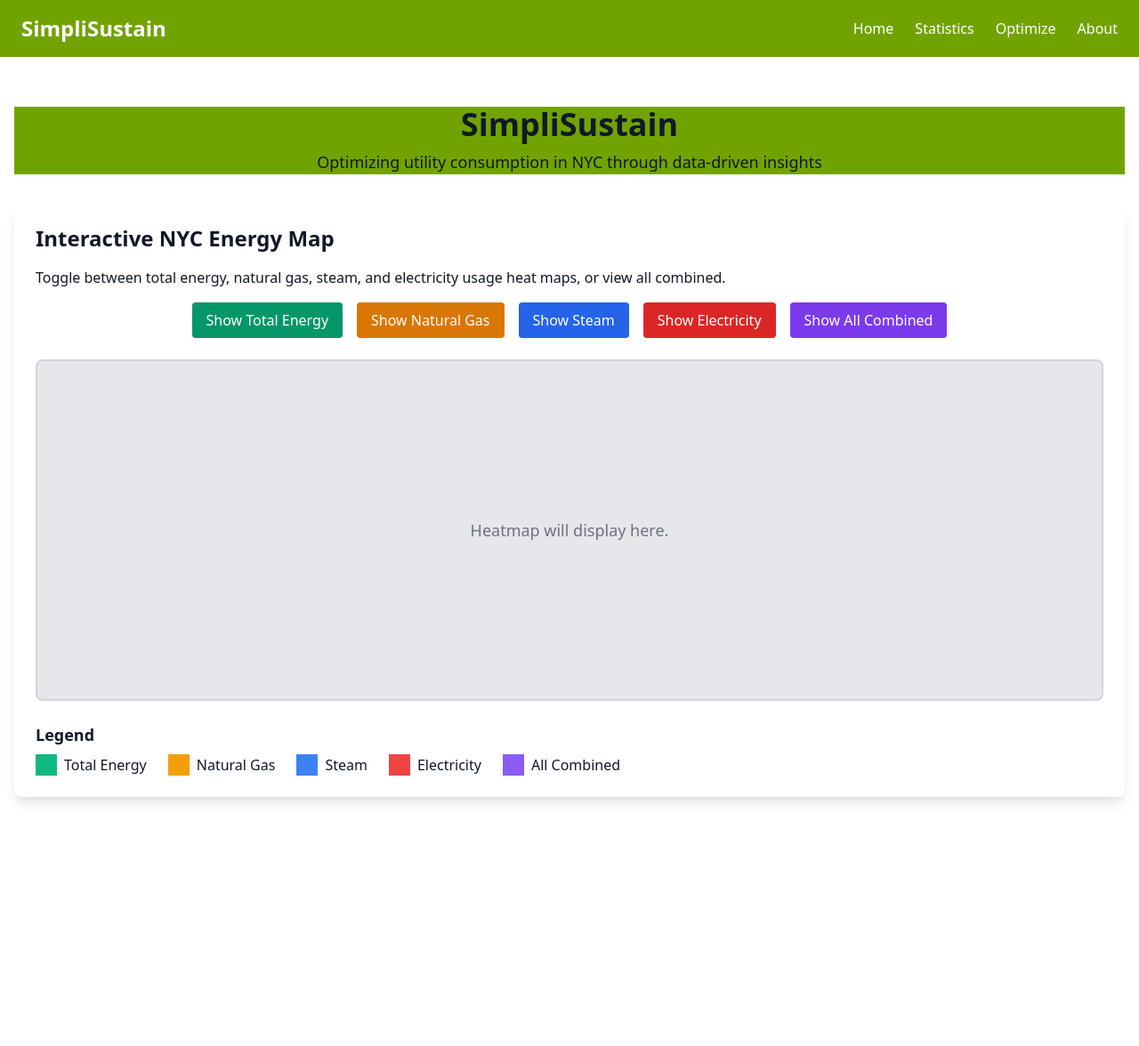
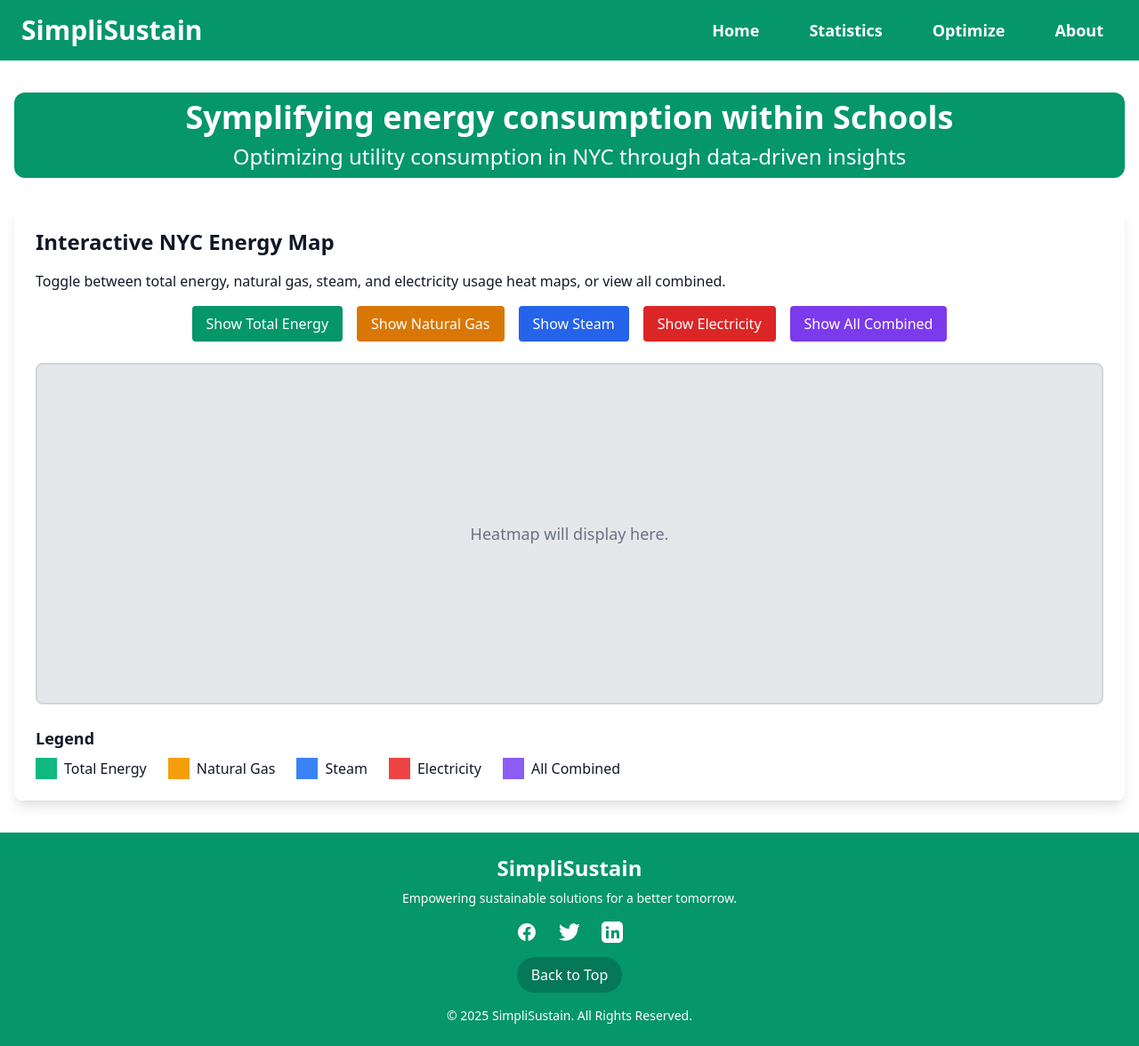
Before and after one commit to SaptiSD/Tamuhack_25_new, a Flask app: page / in a window 1280 px wide. Shown: the whole page at 89% size. Before the commit the page ends 903 px from the top, so only its background shows below. Run offline with Flask 3, Linux system fonts and the light colour scheme; a map, chart or similar area stays blank.

Commit message:
QoL astestics

```diff
--- a/templates/base.html
+++ b/templates/base.html
@@ -15,19 +15,47 @@
 </head>
 <body class="bg-[#F4F9F4] text-gray-900">
     <!-- Header and Navigation -->
-    <header class="bg-[#71A300] text-white">
+    <header class="bg-green-600 text-white">
     <div class="container mx-auto flex justify-between items-center py-4 px-6">
-            <a href="/" class="text-2xl font-bold">SimpliSustain</a>
+        <!-- Updated Logo -->
+        <a href="/" class="text-3xl font-bold">SimpliSustain</a>
+
+        <!-- Updated Navigation -->
         <nav>
             <ul class="flex space-x-6">
-                    <li><a href="/" class="hover:underline">Home</a></li>
-                    <li><a href="/statistics" class="hover:underline">Statistics</a></li>
-                    <li><a href="/optimize" class="hover:underline">Optimize</a></li>
-                    <li><a href="/about" class="hover:underline">About</a></li>
+                <li>
+                    <a
+                        href="/"
+                        class="font-semibold text-lg px-4 py-2 rounded-lg transition duration-300 transform hover:bg-white hover:text-green-700 hover:scale-105">
+                        Home
+                    </a>
+                </li>
+                <li>
+                    <a
+                        href="/statistics"
+                        class="font-semibold text-lg px-4 py-2 rounded-lg transition duration-300 transform hover:bg-white hover:text-green-700 hover:scale-105">
+                        Statistics
+                    </a>
+                </li>
+                <li>
+                    <a
+                        href="/optimize"
+                        class="font-semibold text-lg px-4 py-2 rounded-lg transition duration-300 transform hover:bg-white hover:text-green-700 hover:scale-105">
+                        Optimize
+                    </a>
+                </li>
+                <li>
+                    <a
+                        href="/about"
+                        class="font-semibold text-lg px-4 py-2 rounded-lg transition duration-300 transform hover:bg-white hover:text-green-700 hover:scale-105">
+                        About
+                    </a>
+                </li>
             </ul>
         </nav>
     </div>
 </header>
+
 
     <!-- Main Content -->
     <main class="container mx-auto p-4">
@@ -35,8 +63,44 @@
     </main>
 
     <!-- Footer -->
-    <footer class="bg-[#558000] text-white text-center py-4 mt-10">
-        <p>&copy; 2025 SimpliSustain. All Rights Reserved.</p>
+    <footer class="bg-green-600 text-white py-6">
+        <div class="container mx-auto text-center space-y-4">
+            <!-- Logo and Description -->
+            <div>
+                <a href="/" class="text-2xl font-bold hover:text-green-300 transition">SimpliSustain</a>
+                <p class="text-sm mt-2">Empowering sustainable solutions for a better tomorrow.</p>
+            </div>
+
+            <!-- Social Media Icons -->
+            <div class="flex justify-center space-x-6">
+                <a href="https://facebook.com" target="_blank" class="hover:text-green-300 transition">
+                    <svg class="w-6 h-6" xmlns="http://www.w3.org/2000/svg" fill="currentColor" viewBox="0 0 24 24">
+                        <path d="M22 12c0-5.522-4.478-10-10-10S2 6.478 2 12c0 4.991 3.657 9.128 8.438 9.876v-6.99H7.896v-2.886h2.542V9.797c0-2.507 1.493-3.89 3.777-3.89 1.094 0 2.238.195 2.238.195v2.457h-1.26c-1.242 0-1.63.772-1.63 1.56v1.874h2.773l-.443 2.886h-2.33v6.99C18.343 21.128 22 16.991 22 12z"/>
+                    </svg>
+                </a>
+                <a href="https://twitter.com" target="_blank" class="hover:text-green-300 transition">
+                    <svg class="w-6 h-6" xmlns="http://www.w3.org/2000/svg" fill="currentColor" viewBox="0 0 24 24">
+                        <path d="M23.954 4.569c-.885.39-1.83.654-2.825.775 1.014-.604 1.794-1.56 2.163-2.723-.949.564-2.005.974-3.127 1.195-.897-.957-2.178-1.555-3.594-1.555-2.717 0-4.92 2.203-4.92 4.917 0 .39.045.765.127 1.124-4.086-.205-7.72-2.16-10.148-5.134-.423.722-.666 1.56-.666 2.453 0 1.692.861 3.188 2.17 4.067-.802-.026-1.555-.245-2.213-.612v.062c0 2.363 1.683 4.337 3.918 4.785-.41.111-.843.171-1.292.171-.314 0-.615-.03-.916-.086.616 1.926 2.406 3.328 4.526 3.368-1.66 1.303-3.757 2.081-6.032 2.081-.39 0-.779-.023-1.17-.068 2.153 1.384 4.712 2.191 7.457 2.191 8.954 0 13.842-7.413 13.842-13.842 0-.21-.005-.42-.015-.63.949-.684 1.77-1.538 2.423-2.513z"/>
+                    </svg>
+                </a>
+                <a href="https://linkedin.com" target="_blank" class="hover:text-green-300 transition">
+                    <svg class="w-6 h-6" xmlns="http://www.w3.org/2000/svg" fill="currentColor" viewBox="0 0 24 24">
+                        <path d="M19 0h-14c-2.761 0-5 2.239-5 5v14c0 2.761 2.239 5 5 5h14c2.761 0 5-2.239 5-5v-14c0-2.761-2.239-5-5-5zm-11 19h-3v-9h3v9zm-1.5-10.271c-.966 0-1.75-.792-1.75-1.729s.784-1.729 1.75-1.729 1.75.792 1.75 1.729-.784 1.729-1.75 1.729zm13.5 10.271h-3v-4.554c0-2.687-3-2.484-3 0v4.554h-3v-9h3v1.26c1.396-2.586 6-2.777 6 2.476v5.264z"/>
+                    </svg>
+                </a>
+            </div>
+
+            <!-- Back to Top Button -->
+            <div>
+                <a href="#top" class="inline-block bg-green-700 text-white px-4 py-2 rounded-full hover:bg-white hover:text-green-700 transition duration-300">
+                    Back to Top
+                </a>
+            </div>
+
+            <!-- Footer Text -->
+            <p class="text-sm mt-4">&copy; 2025 SimpliSustain. All Rights Reserved.</p>
+        </div>
     </footer>
+
 </body>
 </html>
--- a/templates/home.html
+++ b/templates/home.html
@@ -1,10 +1,10 @@
 {% extends "base.html" %}
 
 {% block content %}
-<div class="container mx-auto py-10">
-    <header class="text-center">
-        <h1 class="text-4xl font-bold text-[#71A300]">SimpliSustain</h1>
-        <p class="text-lg mt-2">Optimizing utility consumption in NYC through data-driven insights</p>
+<div class="container mx-auto py-5 ">
+    <header class="text-center bg-green-600 rounded-xl p-2">
+        <h1 class="text-4xl font-bold text-white">Symplifying energy consumption within Schools</h1>
+        <p class="text-2xl mt-2 text-white">Optimizing utility consumption in NYC through data-driven insights</p>
     </header>
 
     <div class="mt-8 bg-white shadow-lg rounded-lg p-6">
```
Lines whose indentation alone changed are shown as unchanged.
